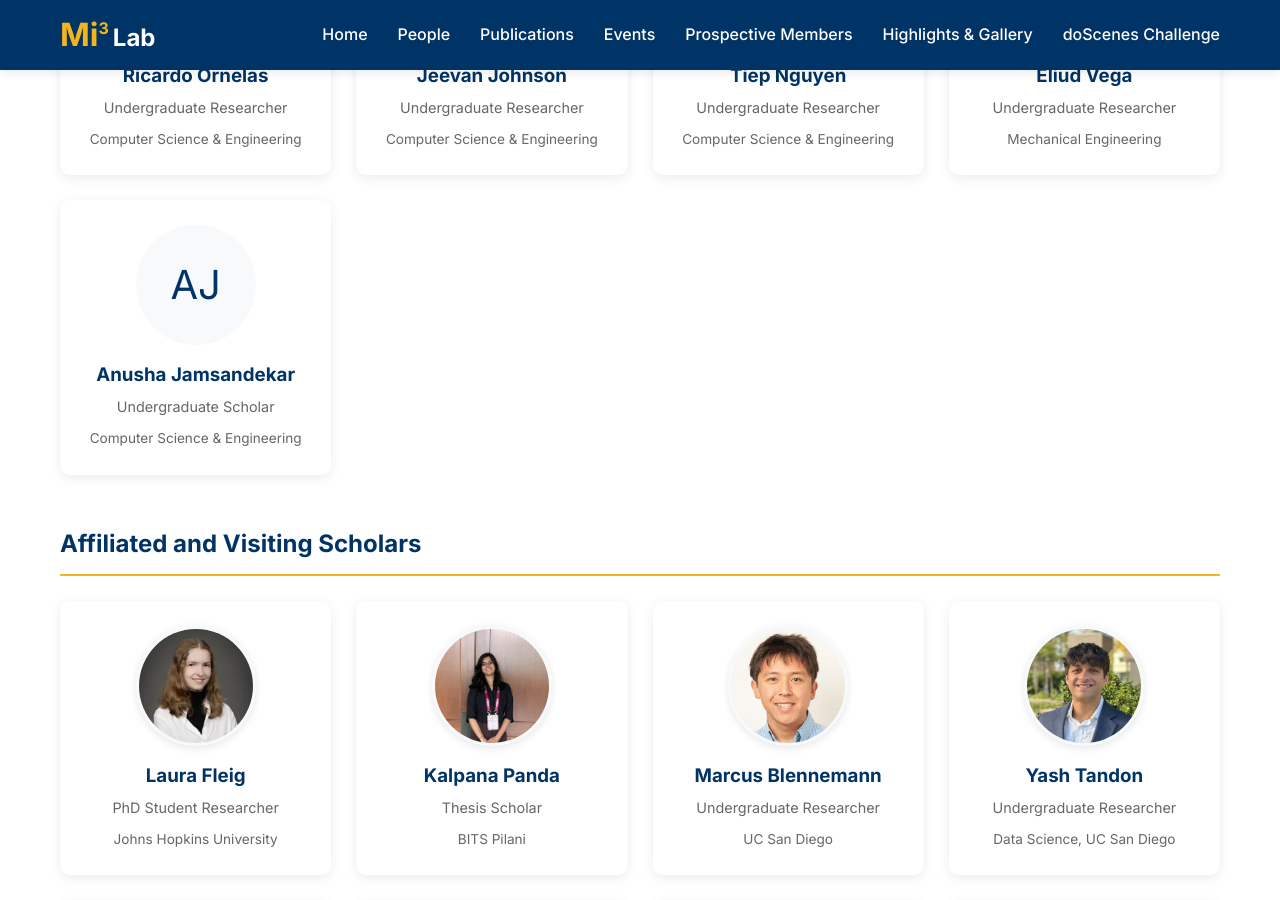
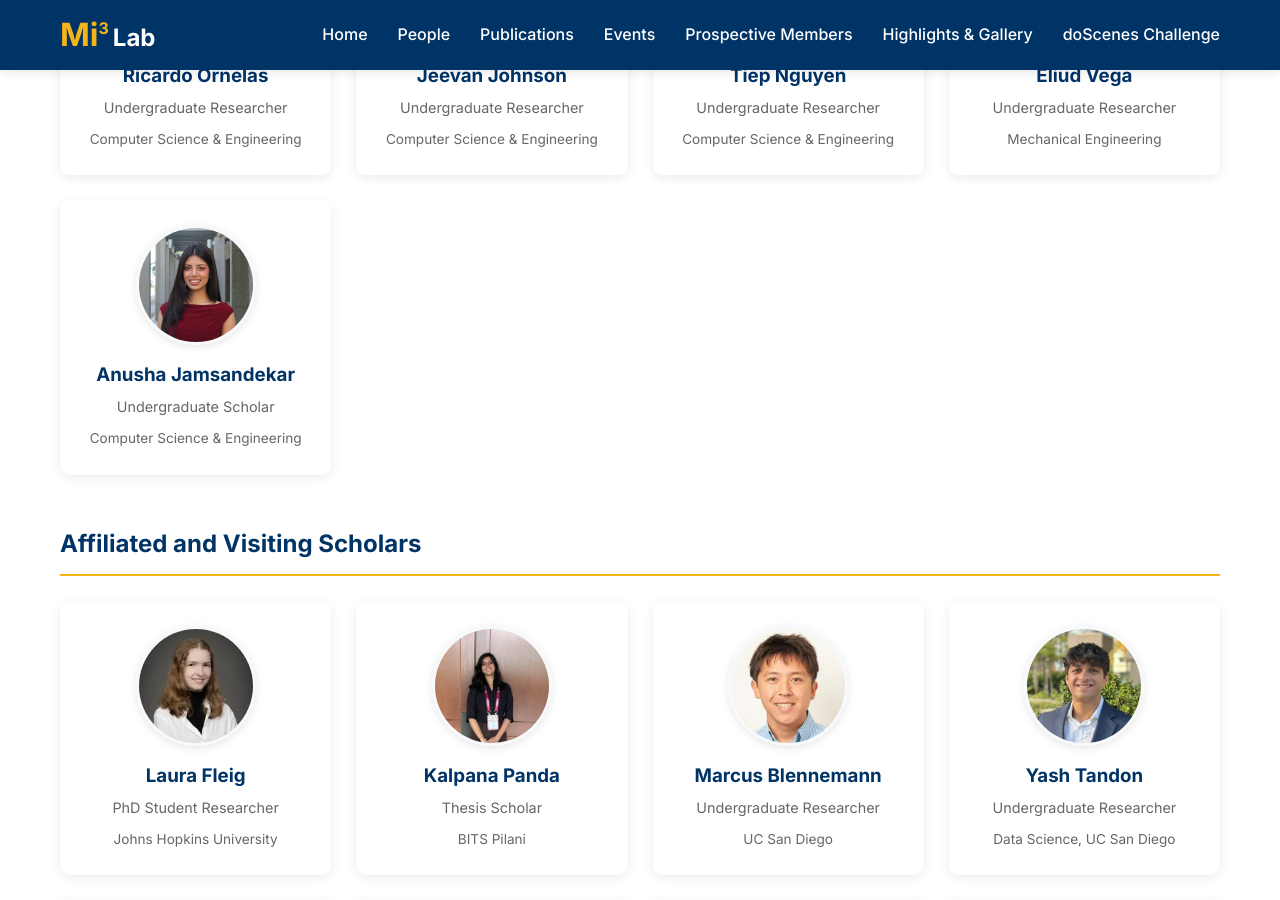
Before and after one commit to Mi3-Lab/mi3-lab.github.io, a Jekyll site: the page built from people.html, in a window 1280 px wide and 900 px high, scrolled down 2067 px. Built offline with Jekyll 4.4.1, drawn with Linux system fonts in a browser that asks for light colours; grey boxes are pictures that could not be loaded.

Commit message:
Add Anusha Jamsandekar headshot to people page
Co-Authored-By: Claude Sonnet 5 <noreply@anthropic.com>

```diff
--- a/people.html
+++ b/people.html
@@ -144,7 +144,7 @@ title: People
       </div>
 
       <div class="person-card">
-        <div class="person-avatar">AJ</div>
+        <img src="/assets/images/people/anusha.jpg" alt="Anusha Jamsandekar" class="person-avatar">
         <h3>Anusha Jamsandekar</h3>
         <p class="role">Undergraduate Scholar</p>
         <p class="affiliation">Computer Science & Engineering</p>
```
Also changed, not shown: assets/images/people/anusha.jpg (added).
